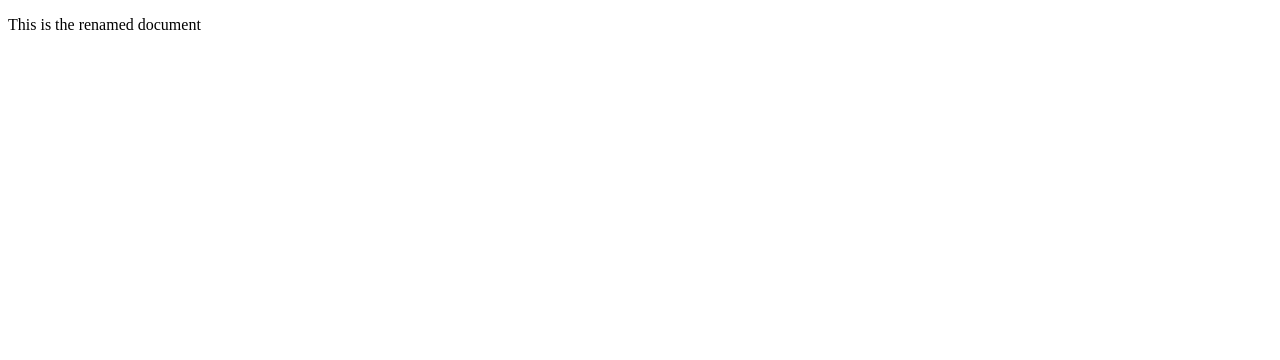
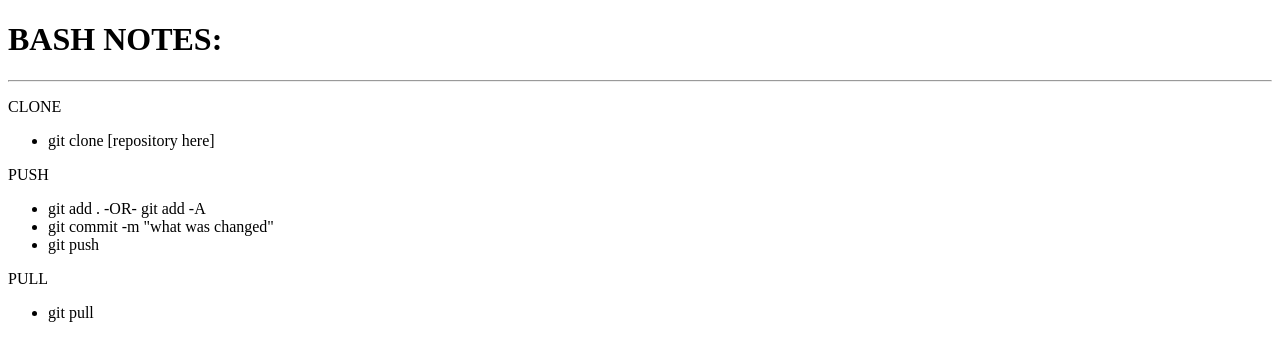
Before and after one commit to wmcnair/https-github.com-jonasschmedtmann-complete-javascript-course, a plain HTML site: page index.html in a window 1280 px wide. Drawn offline with Linux system fonts and the light colour scheme.

Commit message:
updated main index.html & add script.js to 01-Fundamentals-Part-1

```diff
--- a/index.html
+++ b/index.html
@@ -7,6 +7,34 @@
     <title>Index File</title>
 </head>
 <body>
-    <p>This is the renamed document</p>
+    <h1>BASH NOTES:</h1>
+    <hr>
+
+    <p>CLONE</p>
+    <ul>
+        <li>git clone [repository here]</li>
+    </ul>
+
+    <p>PUSH</p>
+    <ul>
+        <li>git add . -OR- git add -A</li>
+        <li>git commit -m "what was changed"</li>
+        <li>git push</li>
+    </ul>
+
+    <p>PULL</p>
+    <ul>
+        <li>git pull</li>
+    </ul>
+
+
+
+
+
+
+
+
+
+
 </body>
 </html>
```
Also changed, not shown: 01-Fundamentals-Part-1/starter/index.html (+1 -0 lines), 01-Fundamentals-Part-1/starter/script.js (added).
